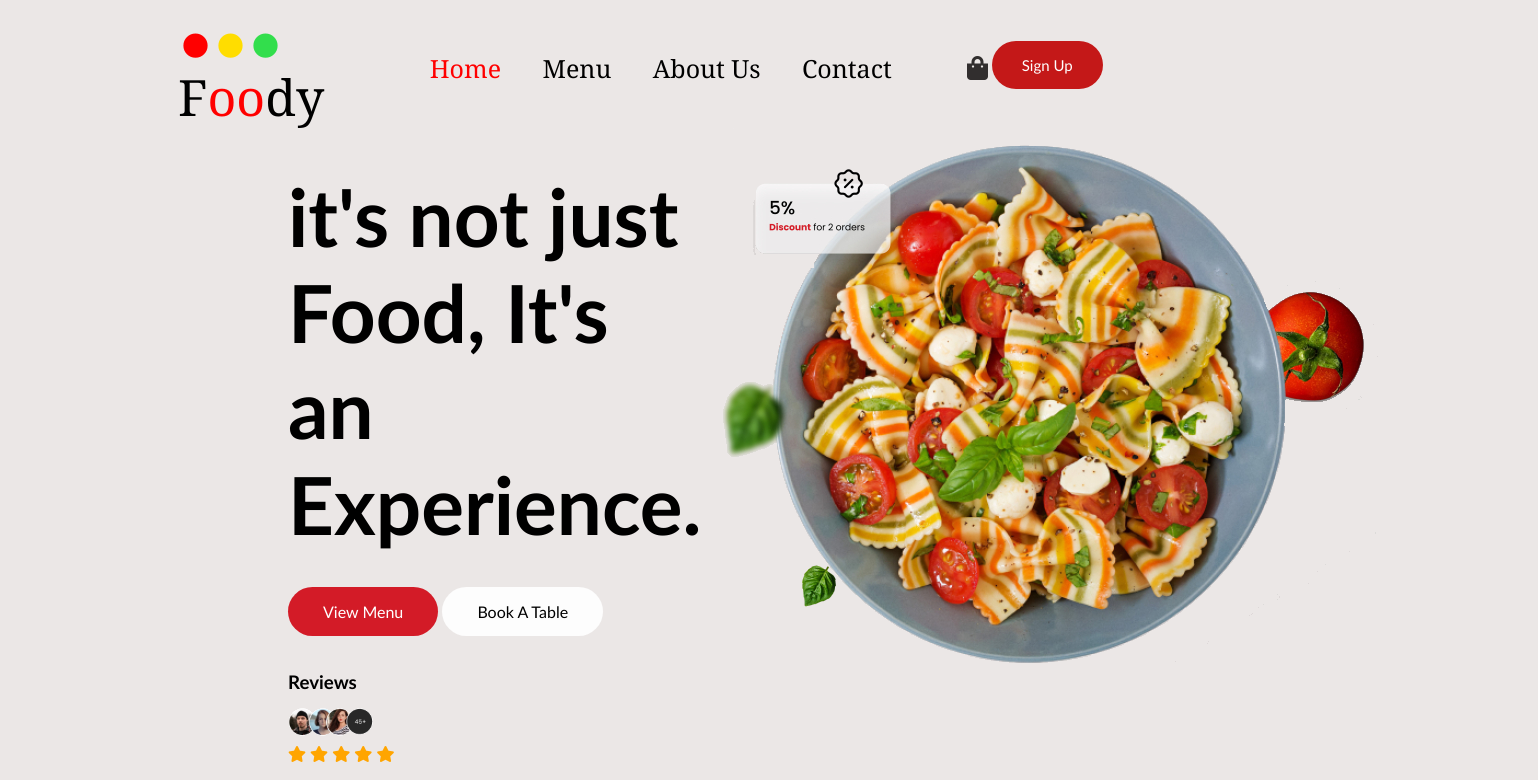
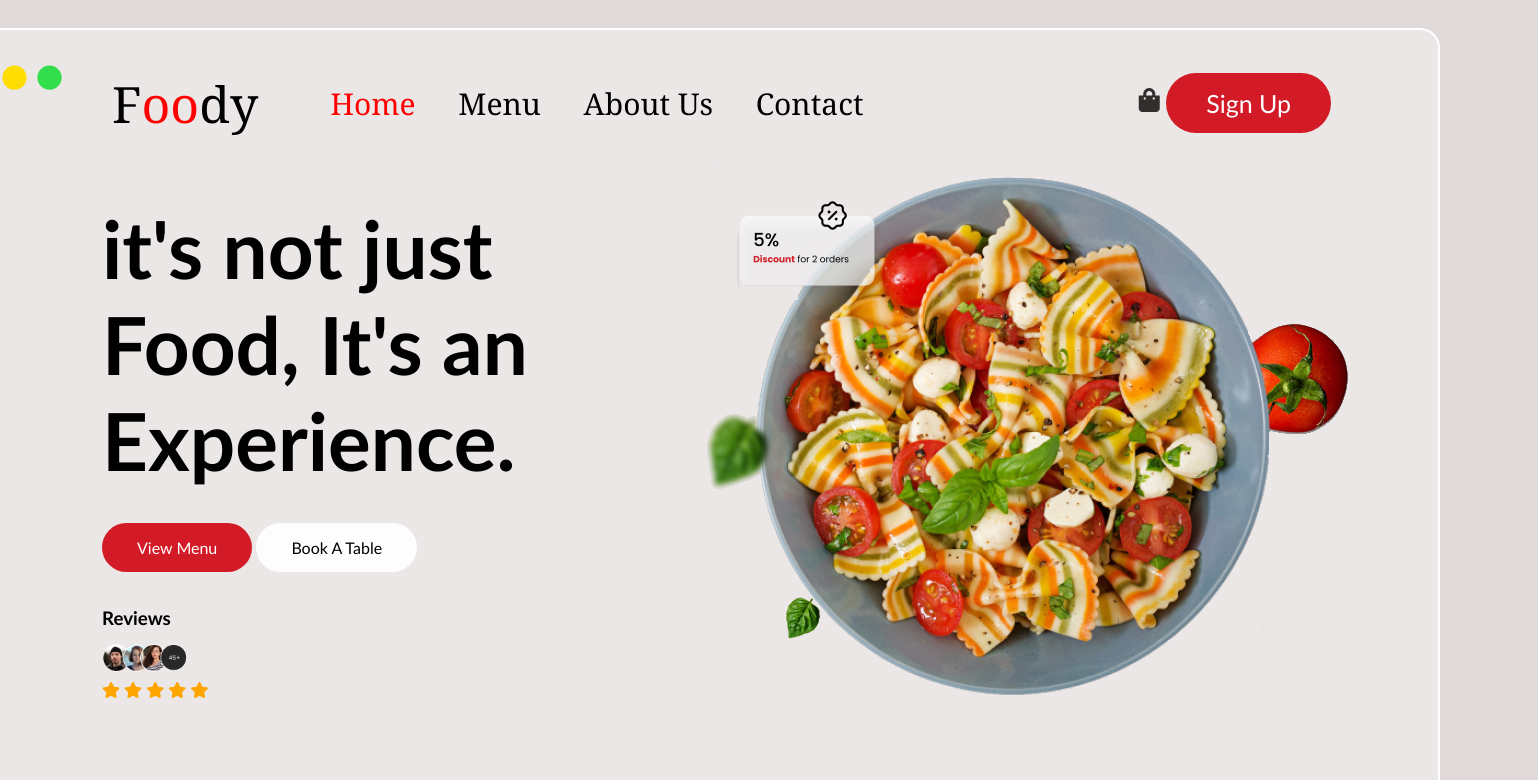
Before and after one commit to LaimaLP/food-project, a website: page index.html in a window 1280 px wide. Shown: the top 780 px of the page, 1538 px wide, since content can reach past the window. Drawn offline with Linux system fonts and the light colour scheme.

Commit message:
width 1500 px

```diff
--- a/index.html
+++ b/index.html
@@ -22,7 +22,7 @@
 
 <body>
     <header class="main-header">
-        <div>
+
             <nav>
 
                 <div class="logo-and-menu-block">
@@ -48,7 +48,7 @@
                     <a href="#" class="signUp">Sign Up</a>
                 </div>
             </nav>
-        </div>
+
     </header>
     <main>
         <section class="hero">
--- a/styles.css
+++ b/styles.css
@@ -8,16 +8,26 @@ body * {
 
   body {
     font-family: "Gill Sans", "Gill Sans MT", Calibri, "Trebuchet MS", sans-serif;
-    background-color: rgb(235, 231, 230);
+    background-color: rgb(223, 217, 217);
     padding-bottom: 50px;
+
 
   }
 
 .main-header {
-    display: inline-block;
-    width: 80%;
+    margin-left: calc(50% - 700px);
+     width: 1500px;
+     display: inline-block;
+   background-color: rgb(235, 231, 230);
     margin-top: 20px;
-    margin-left: 150px;
+    padding-top: 30px;
+    border-top-right-radius: 20px;
+    border-top-left-radius: 20px;
+    border-top: 2px solid white;
+    border-left: 2px solid white;
+    border-right: 2px solid white;
+
+
     /* background-color: blueviolet; */
 
 }
@@ -55,7 +65,7 @@ float:left ;
 
 .menu-block{
     /* background-color: brown; */
-    font-size: 25px;
+    font-size: 30px;
     word-spacing: 25px;
     display: inline-block;
     width: 65%;
@@ -73,7 +83,7 @@ float:left ;
 
 .menu-block> :first-child{
     color: red;
-    size: 15px;
+
 }
 
 .menu:hover{
@@ -87,15 +97,15 @@ float:left ;
    float: right;
    width: 20%;
      margin-top: calc((70px - 15px)/2);
-   font-size: 15px;
+   font-size: 25px;
 
 }
 .signUp{
-    background-color: rgb(196, 24, 24);
+    background-color: rgb(211, 27, 39);
     word-spacing:normal;
      color: white;
      border-radius: 50px;
-     padding: 15px 30px 15px 30px;
+     padding: 15px 40px 15px 40px;
      text-decoration: none;
 
 
@@ -120,11 +130,23 @@ float:left ;
 }
 
 main{
+    margin-left: calc(50% - 700px);
+    width: 1500px;
+/* width:80%;  */
+display: inline block;
+padding: 30px ;
+background-color: rgb(235, 231, 230);
+/* margin-left: 150px; */
+border-bottom-right-radius: 20px;
+    border-bottom-left-radius: 20px;
+    border-bottom: 2px solid white;
+    border-left: 2px solid white;
+    border-right: 2px solid white;
 
-width:80%;
-display: inline block;
-margin-top: 30px ;
-margin-left: 150px;
+
+
+
+
 }
 .hero{
     margin-left: 130px;
@@ -240,13 +262,13 @@ cursor: pointer;
 
     margin-top: 100px;
     color: grey;
-    margin-right: 30px;
+    margin-right: 10px;
     font-size: 30px;
     display: inline-block;
     cursor: pointer;
 }
 .right-arrow{
-    margin-left: 30px;
+    margin-left: 10px;
     margin-top: 100px;
     color: grey;
     margin-right: 50px;
```
